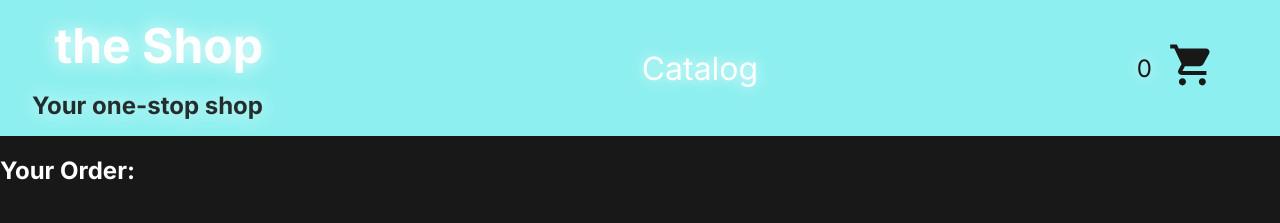
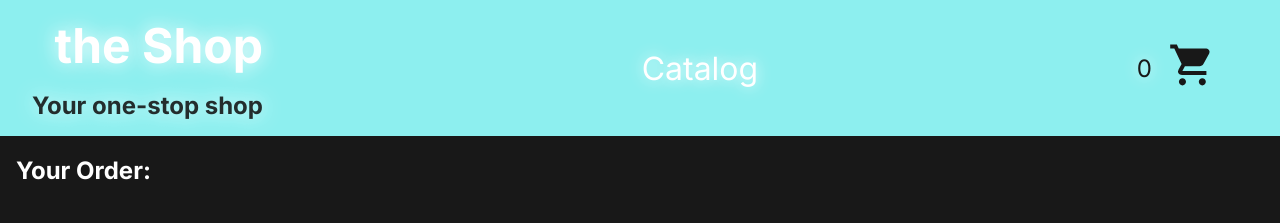
Before and after one commit to JustWaveThings/shop, a React (Create React App) app in the folder shopping-cart/: page /cart in a window 1280 px wide. Shown: the top 223 px of the page. Built offline with nearby package versions, Linux system fonts and the light colour scheme.

Commit message:
Cart Delete Functional

```diff
--- a/shopping-cart/src/components/Cart.jsx
+++ b/shopping-cart/src/components/Cart.jsx
@@ -3,11 +3,16 @@ import CartItem from './CartItem';
 import { useOutletContext } from 'react-router-dom';
 function Cart() {
 	const [cart, setCart] = useOutletContext();
+
+	function removeFromCart(id) {
+		setCart((prevCart) => prevCart.filter((item) => item.id !== id));
+	}
 	return (
 		<Fragment>
 			<CartItem
 				cart={cart}
 				setCart={setCart}
+				removeFromCart={removeFromCart}
 			/>
 		</Fragment>
 	);
--- a/shopping-cart/src/components/CartItem.jsx
+++ b/shopping-cart/src/components/CartItem.jsx
@@ -1,7 +1,7 @@
 /* eslint-disable react/prop-types */
 import React, { Fragment, useState } from 'react';
 
-function CartItem({ cart }) {
+function CartItem({ cart, removeFromCart }) {
 	const checkoutTotal = cart.reduce((acc, val) => acc + val.price * val.qty, 0);
 	const displayCartItems = cart.map((item) => (
 		<div
@@ -17,7 +17,11 @@ function CartItem({ cart }) {
 				<div className="product--qty--input cart">{item.qty}</div>
 			</div>
 			<div className="cart--item--delup">
-				<button className="product--qty--increment">Remove</button>
+				<button
+					onClick={() => removeFromCart(item.id)}
+					className="product--qty--increment">
+					Remove
+				</button>
 			</div>
 
 			<div className="cart--item--total">
@@ -27,7 +31,7 @@ function CartItem({ cart }) {
 	));
 	return (
 		<Fragment>
-			<h2>Your Order:</h2>
+			<h2 className="cart--title">Your Order:</h2>
 
 			{displayCartItems}
 			<h3 className="cart--table--checkoutTotal">
--- a/shopping-cart/src/index.css
+++ b/shopping-cart/src/index.css
@@ -402,3 +402,7 @@ button {
 .product--qty--input .cart {
 	background-color: #ccc;
 }
+
+.cart--title {
+	margin-left: 1rem;
+}
```
